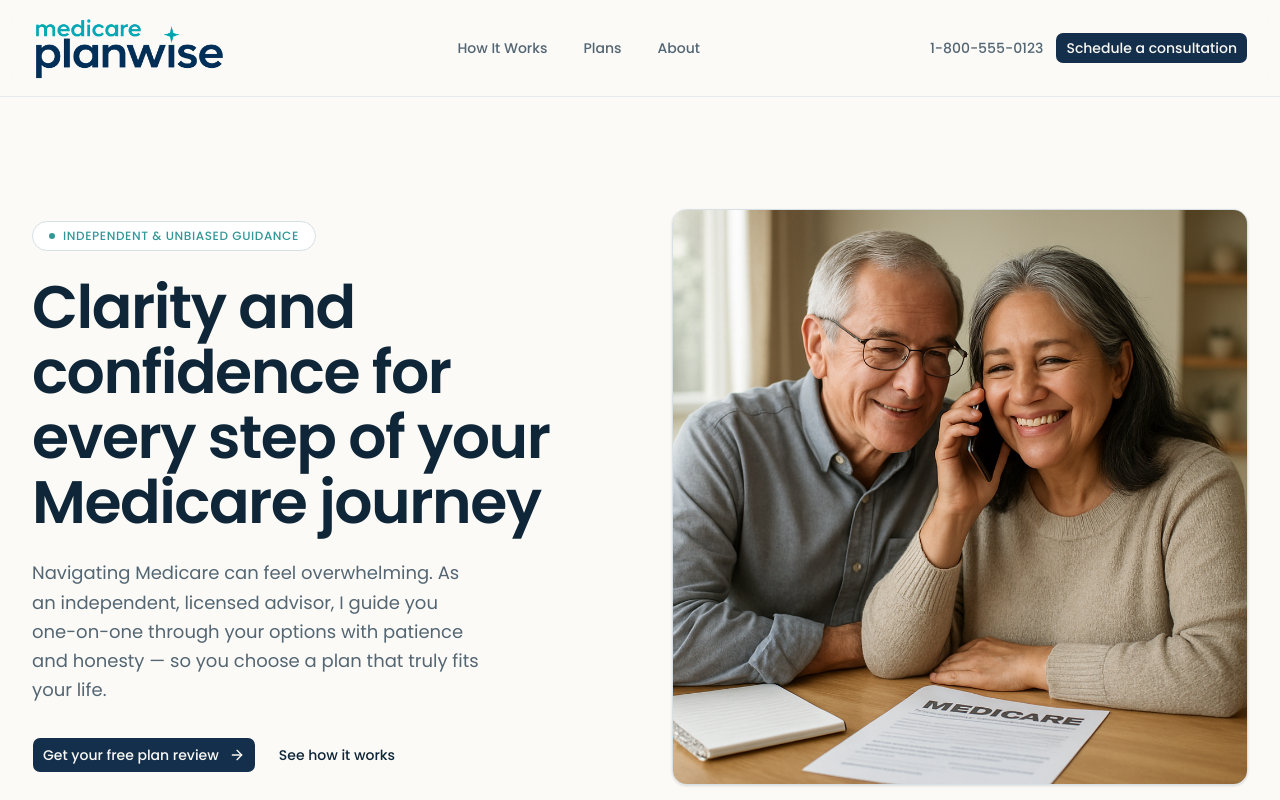
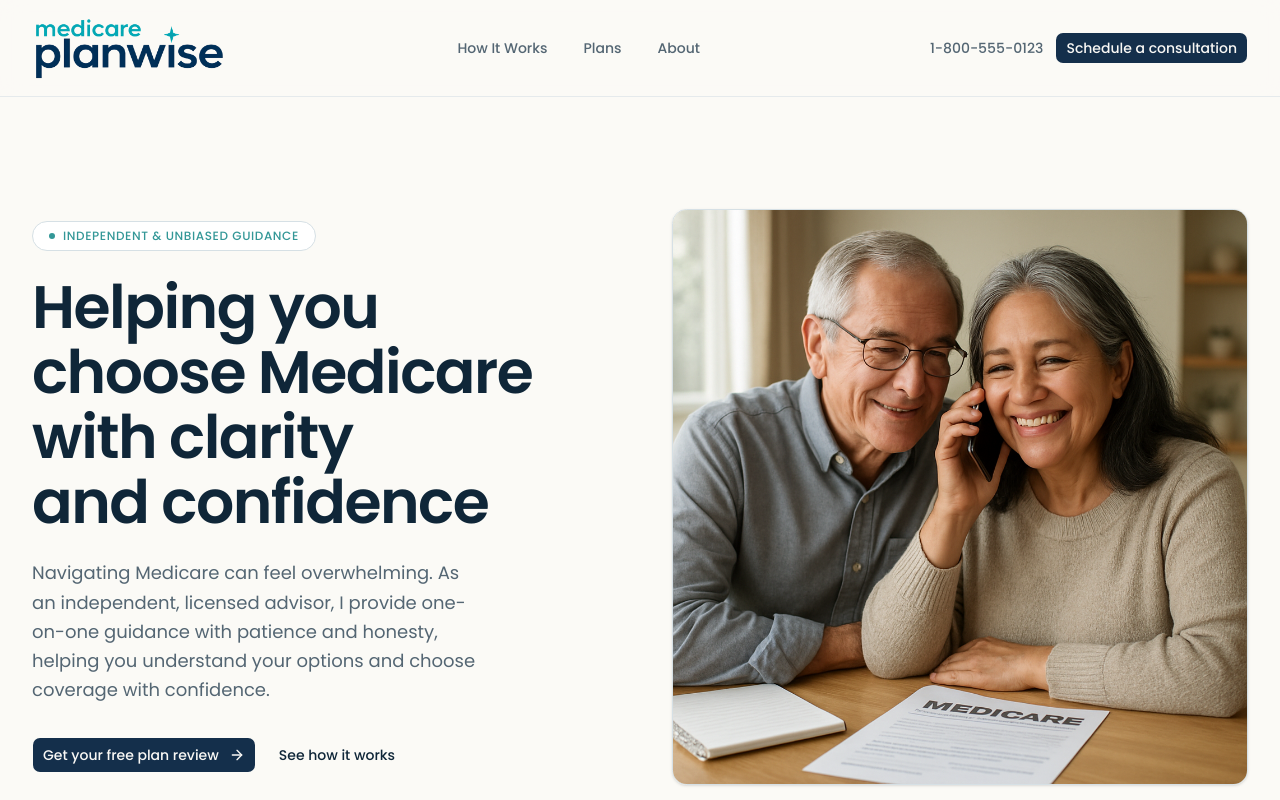
Before and after one commit to wych84/medicare-planwise, a Next.js app: page / in a window 1280 px wide. Shown: the top 800 px of the page. Built offline with nearby package versions, Linux system fonts and the light colour scheme.

Commit message:
feat: update hero section text for clarity and guidance

```diff
--- a/components/hero.tsx
+++ b/components/hero.tsx
@@ -13,13 +13,13 @@ export function Hero() {
           </span>
 
           <h1 className="text-balance font-serif text-4xl font-semibold leading-[1.08] tracking-tight text-foreground md:text-5xl lg:text-6xl">
-            Clarity and confidence for every step of your Medicare journey
+            Helping you choose Medicare with clarity and confidence
           </h1>
 
           <p className="mt-6 max-w-md text-pretty text-base leading-relaxed text-muted-foreground md:text-lg">
-            Navigating Medicare can feel overwhelming. As an independent, licensed advisor, I guide
-            you one-on-one through your options with patience and honesty — so you choose a plan that
-            truly fits your life.
+            Navigating Medicare can feel overwhelming. As an independent, licensed advisor, I provide
+            one-on-one guidance with patience and honesty, helping you understand your options and
+            choose coverage with confidence.
           </p>
 
           <div className="mt-8 flex flex-col gap-3 sm:flex-row">
```
